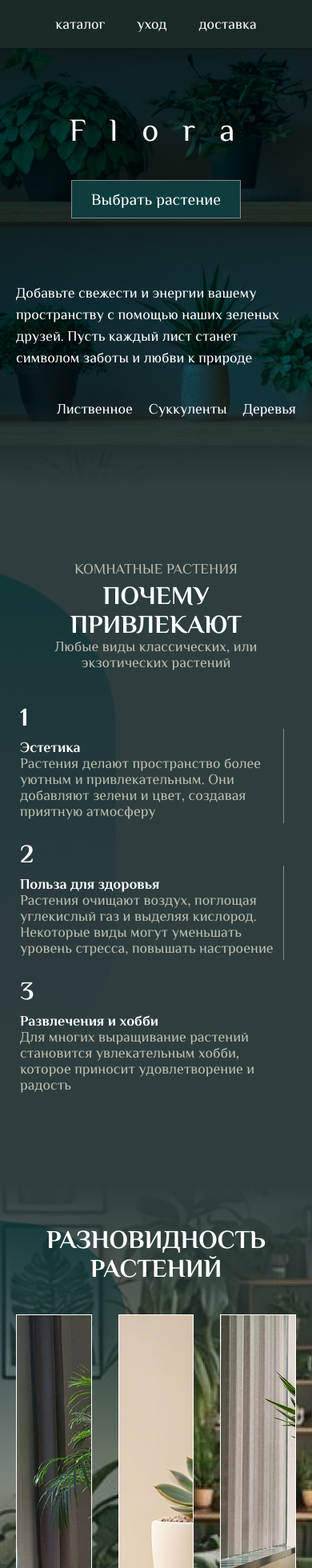
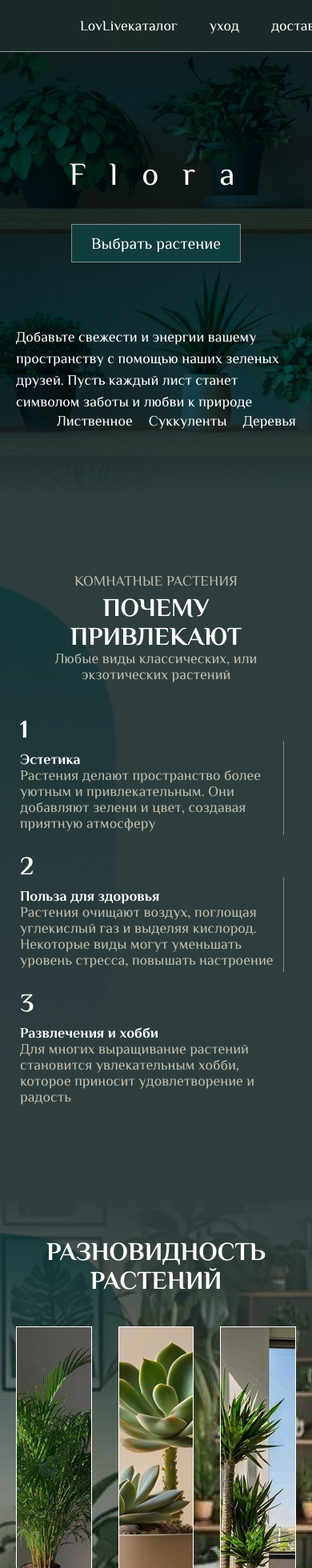
Before and after one commit to kseniadrg1-gif/flora, a React (Vite) app: page / in a window 390 px wide. Shown: the top 1960 px of the page at 80% size. Built offline with nearby package versions, Linux system fonts and the light colour scheme; a web font is replaced by a local one.

Commit message:
адаптация

```diff
--- a/src/components/Shop/Media.css
+++ b/src/components/Shop/Media.css
@@ -24,11 +24,22 @@
   .card-img {
     width: 100%;
     height: auto;
+    align-items: center;
   }
-  .care-card {
+  .type-card img {
+    object-position: center;
+  }
+
+  .type-card {
+    display: flex;
+    justify-content: center;
+    align-items: center;
+  }
+
+  /* .care-card {
     width: 100px;
     border: 1px solid white;
-  }
+  } */
 
   .price__care {
     font-size: 12px;
@@ -51,16 +62,6 @@
     height: auto;
   }
 
-  .footer-columns {
-    flex-direction: column;
-    gap: 30px;
-  }
-  .footer-col {
-    text-align: center;
-  }
-  .footer-col ul {
-    text-align: center;
-  }
   .footer-cookies p {
     font-size: 10px;
   }
--- a/src/components/Shop/Shop.css
+++ b/src/components/Shop/Shop.css
@@ -66,8 +66,9 @@ button {
 .hero {
   text-align: center;
   background: url("/background/1.png") center/cover no-repeat;
-  padding: 80px 20px 100px 20px;
+  padding: 130px 20px 100px 20px;
   width: 100%;
+  border-top: 1px solid #9d9b9b;
 }
 
 .hero h1 {
@@ -97,7 +98,6 @@ button {
 
 .hero-bottom {
   margin-top: 80px;
-  display: flex;
   justify-content: center;
   align-items: flex-end;
   gap: 40px;
@@ -215,7 +215,6 @@ button {
   display: flex;
   gap: 33px;
   margin-top: 40px;
-  flex-wrap: wrap;
   justify-content: center;
   max-width: 1200px;
   margin-left: auto;
@@ -225,7 +224,6 @@ button {
 .type-card {
   position: relative;
   border: 1px solid white;
-  flex: 1;
   overflow: hidden;
 }
 
--- a/src/components/Shop/sections/Header.jsx
+++ b/src/components/Shop/sections/Header.jsx
@@ -2,8 +2,17 @@ import { Link } from "react-router-dom";
 
 export default function Header({ onCatalogClick, onCareClick }) {
   return (
-    <header className="topbar">
-      <nav>
+    <header
+      style={{
+        display: "flex",
+        justifyContent: "space-between",
+        alignItems: "center",
+        padding: "20px 100px",
+      }}
+    >
+      <span>LovLive</span>
+
+      <div style={{ display: "flex", gap: "40px" }}>
         <button className="nav-btn" onClick={onCatalogClick}>
           каталог
         </button>
@@ -13,7 +22,13 @@ export default function Header({ onCatalogClick, onCareClick }) {
         <Link to="/delivery" className="nav-btn">
           доставка
         </Link>
-      </nav>
+      </div>
+
+      <img
+        src="/icon/profile-icon.png"
+        alt="Личный кабинет"
+        style={{ width: "24px", height: "24px", cursor: "pointer" }}
+      />
     </header>
   );
 }
```
Also changed, not shown: public/icon/profile-icon.png (added).
